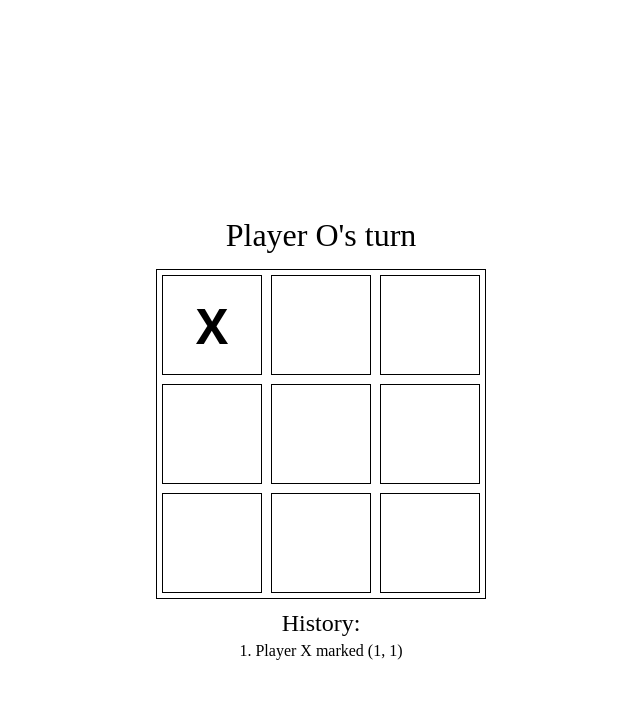
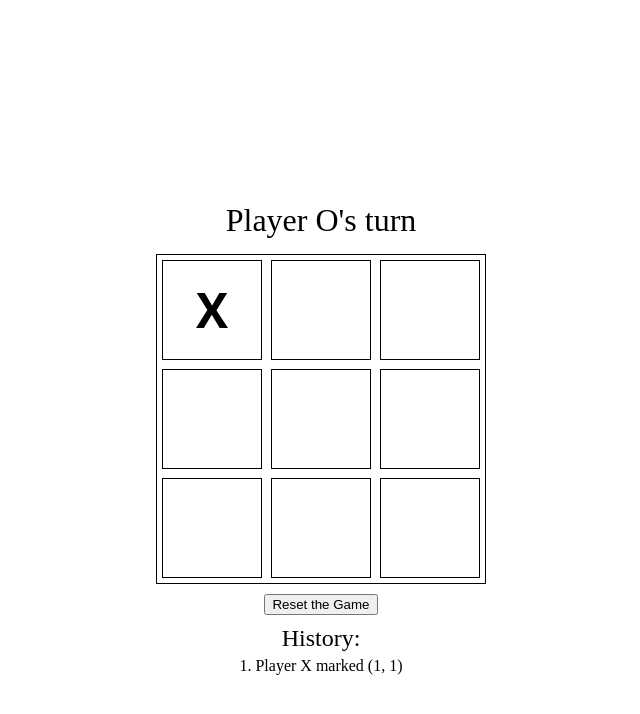
Before and after one commit to vilisimo/tic-tac-toe-fe, a React (Create React App) app: page / in a window 1280 px wide. Both pictures are taken after a click on the element 531 px from the left and 325 px from the top of the page. Shown: the top 714 px of the page, without its empty margins (319-959 px from the left). Built offline with nearby package versions, Linux system fonts and the light colour scheme; no server answers.

Commit message:
Add ability to reset the game

```diff
--- a/src/components/board.jsx
+++ b/src/components/game.jsx
@@ -1,11 +1,11 @@
 import React, { Component } from 'react';
 import { connect } from 'react-redux';
-import { thunkedInitGame } from '../redux/actions/actions';
+import { thunkedInitGame, thunkedNewGame } from '../redux/actions/actions';
 import History from './history';
 import Row from './row';
-import './styles/board.css';
+import './styles/game.css';
 
-class Board extends Component {
+class Game extends Component {
 
   componentDidMount() {
     const { onMount } = this.props;
@@ -32,6 +32,9 @@ class Board extends Component {
           <Row row={1} />
           <Row row={2} />
         </div>
+        <button id="reset" onClick={this.props.onClick}>
+          Reset the Game
+        </button>
         <History />
       </div>
     );
@@ -46,6 +49,7 @@ const mapStateToprops = state => ({
 
 const mapDispatchToProps = dispatch => ({
   onMount: () => dispatch(thunkedInitGame()),
+  onClick: () => dispatch(thunkedNewGame()),
 });
 
-export default connect(mapStateToprops, mapDispatchToProps)(Board);
+export default connect(mapStateToprops, mapDispatchToProps)(Game);
--- a/src/components/styles/board.css
+++ b/src/components/styles/game.css
@@ -20,3 +20,7 @@
   height: 330px;
   padding: 5px;
 }
+
+#reset {
+  margin-top: 10px;
+}
--- a/src/components/styles/history.css
+++ b/src/components/styles/history.css
@@ -1,6 +1,6 @@
 .history {
   position: absolute;
-  top: 383px;
+  top: 413px;
 }
 
 .history > .title {
--- a/src/index.jsx
+++ b/src/index.jsx
@@ -1,13 +1,13 @@
 import React from 'react';
 import ReactDOM from 'react-dom';
-import Board from './components/board';
+import Game from './components/game';
 import { Provider } from 'react-redux';
 import store from './redux/store';
 import './index.css';
 
 ReactDOM.render(
   <Provider store={store}>
-    <Board />
+    <Game />
   </Provider>,
   document.getElementById('root'),
 );
--- a/src/redux/reducers/history.js
+++ b/src/redux/reducers/history.js
@@ -1,11 +1,11 @@
-import { MOVE } from '../actions/actions';
+import { MOVE, NEW_GAME } from '../actions/actions';
 
-const initialState = {
+const INITIAL_STATE = {
   moves: {},
   squares: [],
 }
 
-const history = (state = initialState, action) => {
+const history = (state = INITIAL_STATE, action) => {
   switch (action.type) {
     case MOVE: {
       const { player, square, x, y } = action.payload
@@ -21,6 +21,9 @@ const history = (state = initialState, action) => {
       }
     }
 
+    case NEW_GAME:
+      return INITIAL_STATE;
+
     default:
       return state;
   }
--- a/src/redux/reducers/movesStore.js
+++ b/src/redux/reducers/movesStore.js
@@ -1,19 +1,19 @@
 import { MOVE, NEW_GAME, RESUME_GAME } from '../actions/actions';
 import calculateWinner from '../../util/rules';
 
-const initialState = {
+const INITIAL_STATE = {
   board: Array(9).fill(null),
   xTurn: true,
   gameId: null,
   winner: null,
 };
 
-const moves = (state = initialState, action) => {
+const moves = (state = INITIAL_STATE, action) => {
   switch (action.type) {
     case NEW_GAME: {
       const { gameId } = action.payload
       return {
-        ...state,
+        ...INITIAL_STATE,
         gameId,
       }
     }
```
Also changed, not shown: 2 other files (tests, documents, lock files or other folders).
